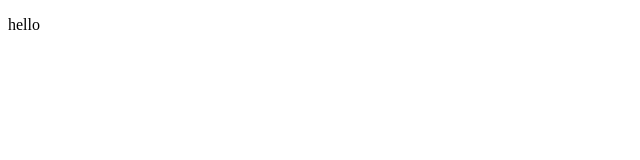
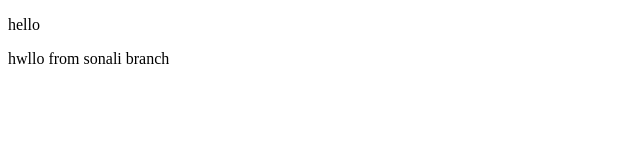
Before and after one commit to SpackIntern/test, a plain HTML site: page index.html in a window 1280 px wide. Shown: the whole page, without its empty margins (0-640 px from the left). Drawn offline with Linux system fonts and the light colour scheme.

Commit message:
sonali branch created

```diff
--- a/index.html
+++ b/index.html
@@ -7,5 +7,6 @@
   </head>
   <body>
     <p>hello</p>
+    <p>hwllo from sonali branch</p>
   </body>
 </html>
```
